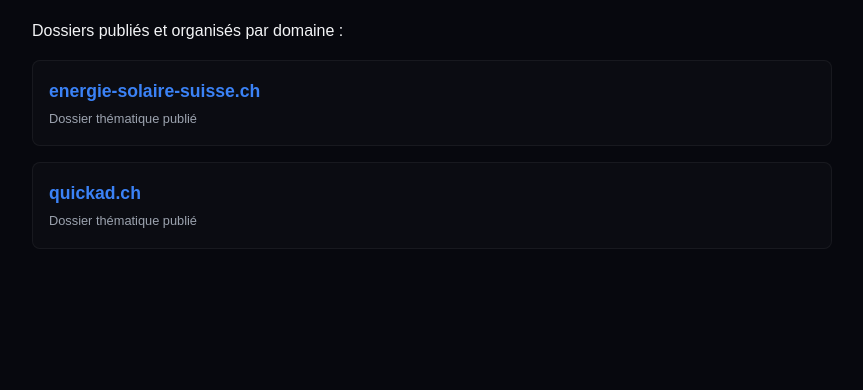
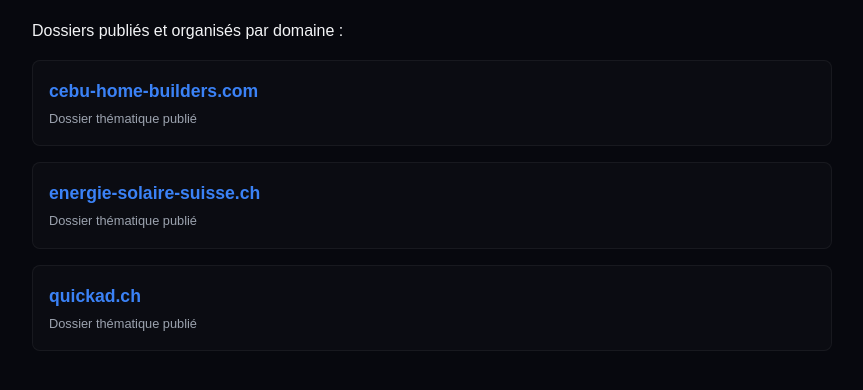
Before and after one commit to jeanlucaston48-lab/seo-habitat-energie, a plain HTML site: page index.html in a window 1280 px wide. Shown: the part 134-524 px from the top of the page, without its empty margins (208-1071 px from the left). Drawn offline with Linux system fonts and the light colour scheme.

Commit message:
Update public guide directory

```diff
--- a/index.html
+++ b/index.html
@@ -17,6 +17,7 @@
   <h1>Bibliothèque de guides thématiques</h1>
   <p>Dossiers publiés et organisés par domaine :</p>
   <ul>
+    <li><a href="cebu-home-builders.com.html">cebu-home-builders.com</a><div class="date">Dossier thématique publié</div></li>
     <li><a href="energie-solaire-suisse.ch.html">energie-solaire-suisse.ch</a><div class="date">Dossier thématique publié</div></li>
     <li><a href="quickad.ch.html">quickad.ch</a><div class="date">Dossier thématique publié</div></li>
   </ul>
```
